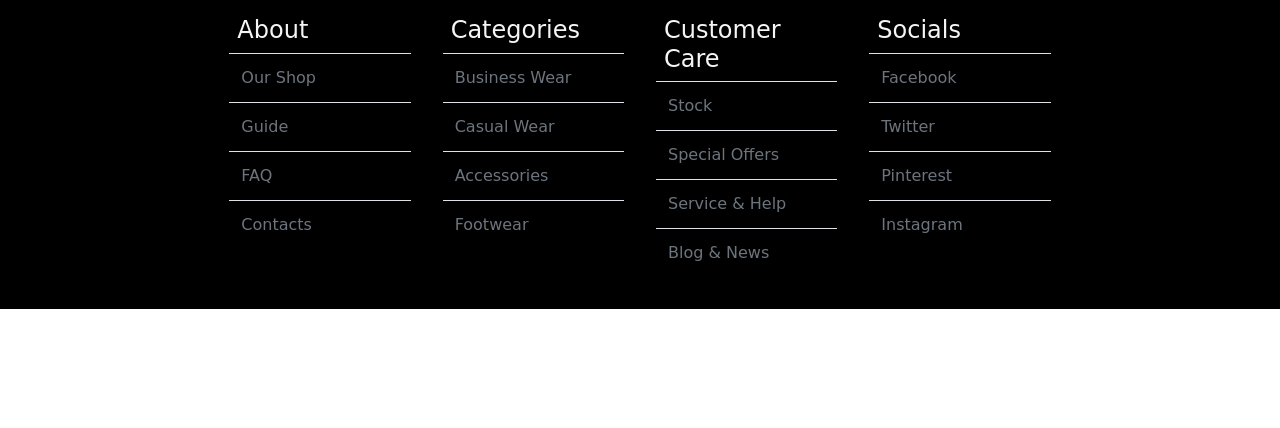
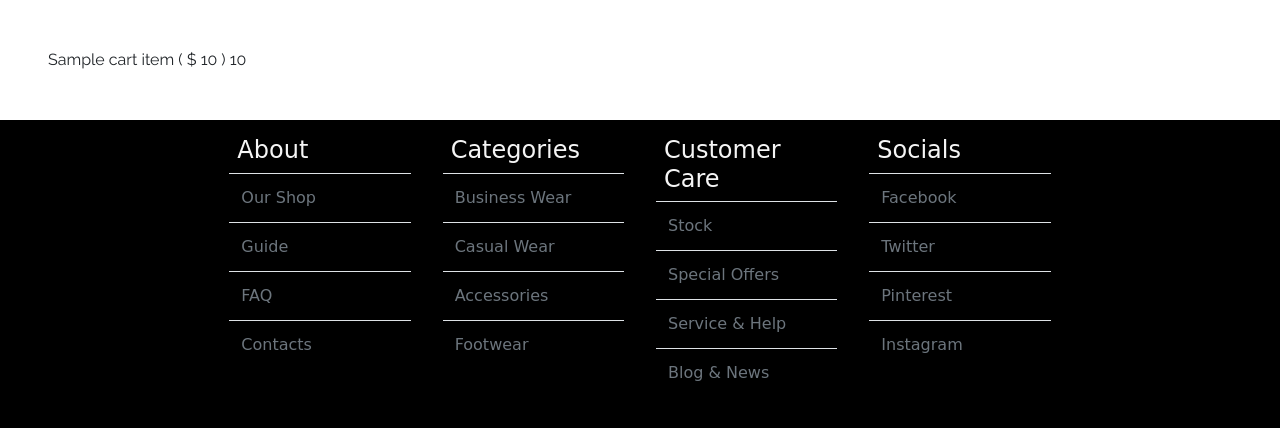
Before and after one commit to Code-Institute-Submissions/project4-7, a Django app: template cart/templates/view_cart.template.html in a window 1280 px wide. Shown: the part 79-507 px from the top of the page. Run offline with Django 3.2, Linux system fonts and the light colour scheme; the template is opened without the code that fills it: most values are stand-ins (such as "Sample title", 1, 10 or a date in 2020); some web fonts are replaced.

Commit message:
pass cart info to summary.html and display info

```diff
--- a/cart/templates/view_cart.template.html
+++ b/cart/templates/view_cart.template.html
@@ -1,3 +1,11 @@
 {% extends 'base.template.html' %}
 {% block content %}
+<section class="container-fluid p-md-5 p-3">
+        {% for key, cart_item in cart.items %}
+        {{cart_item.name}}
+        ( $ {{ cart_item.price }} )
+        {{cart_item.qty}}
+
+        {%endfor%}
+</section>
 {% endblock %}
```
Also changed, not shown: cart/views.py (+32 -3 lines).
